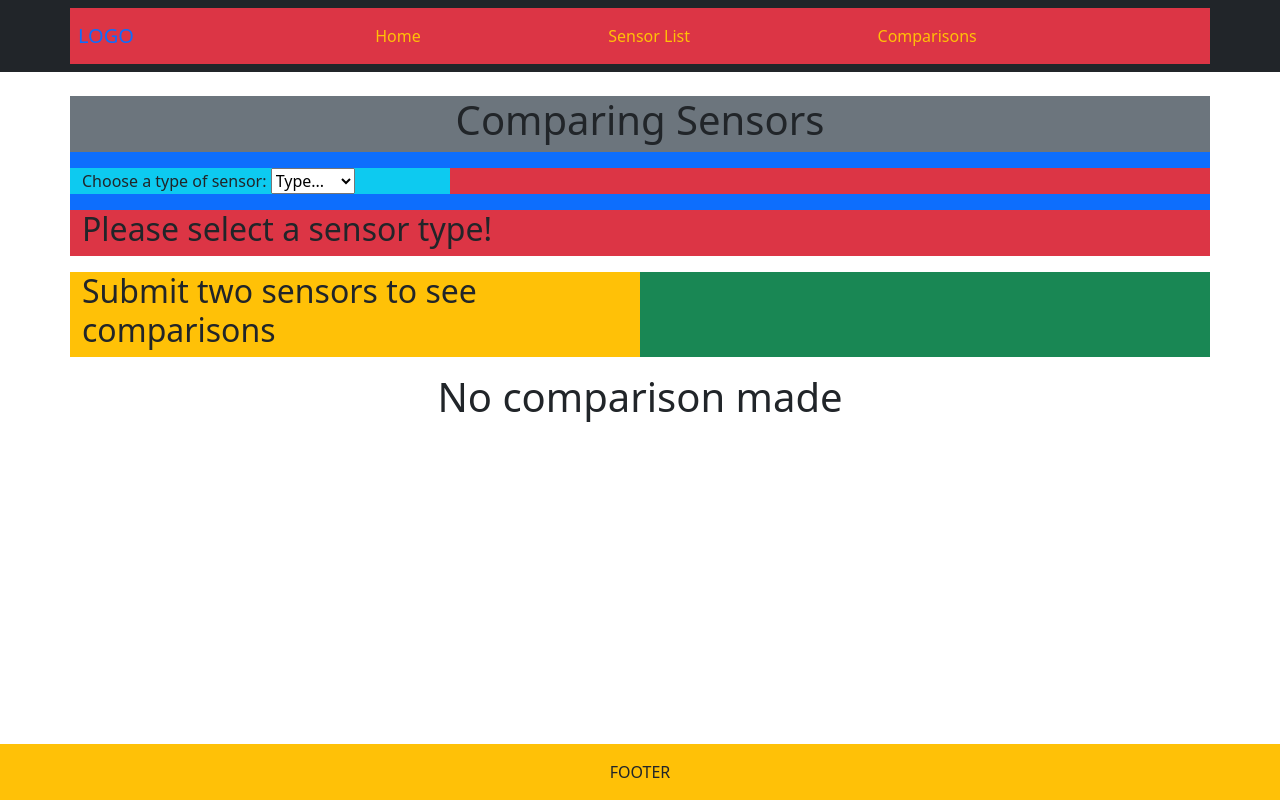
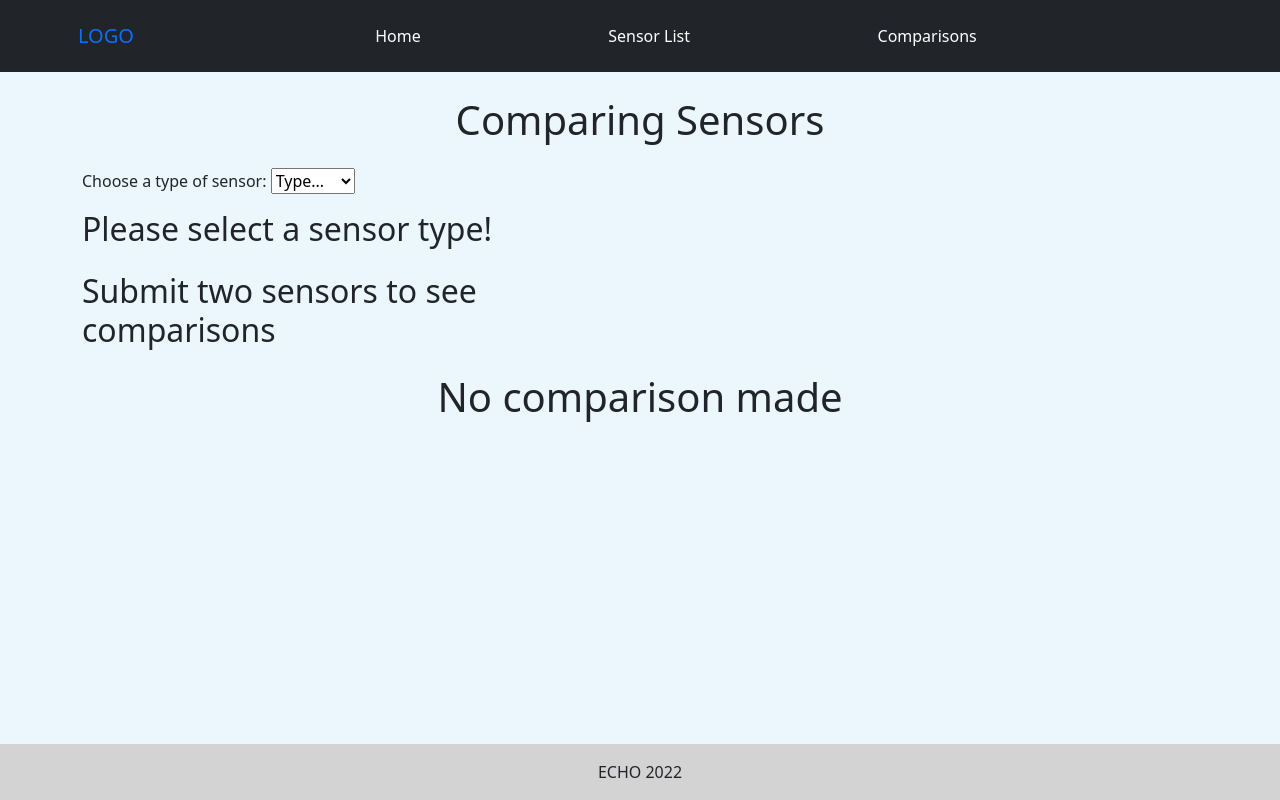
Before and after one commit to Xenterra/GroupProjectBackup, a Django app: page /comparisons/ in a window 1280 px wide. Run offline with Django 3.2, Linux system fonts and the light colour scheme; data comes from the database, SQL or seed files in the repository; some libraries are stand-ins or nearby versions.

Commit message:
pags updating

```diff
--- a/airMonitor/static/map.css
+++ b/airMonitor/static/map.css
@@ -35,3 +35,7 @@ th, td{
 th{
     background:#eee;
 }
+
+body{
+    background-color: rgb(235, 247, 252);
+}
--- a/airMonitor/templates/airMonitor/base.html
+++ b/airMonitor/templates/airMonitor/base.html
@@ -16,7 +16,9 @@
 
     <!-- Latest compiled JavaScript -->
     <script src="https://cdn.jsdelivr.net/npm/bootstrap@5.1.3/dist/js/bootstrap.bundle.min.js"></script>
-    <script src="https://cdnjs.cloudflare.com/ajax/libs/Chart.js/2.9.4/Chart.js"></script>
+    <!-- JavaScript: For displaying charts  -->
+    <script src="https://cdn.jsdelivr.net/npm/chart.js@2.9.3/dist/Chart.min.js"></script>
+
 
     <!-- For displaying map -->
     <script src='https://api.mapbox.com/mapbox-gl-js/v2.8.1/mapbox-gl.js'></script>
@@ -26,7 +28,7 @@
 <body class="d-flex flex-column min-vh-100">
     <!-- navigation bar -->
     <nav class="navbar navbar-expand-sm mb-3 bg-dark navbar-dark">
-        <div class="container bg-danger p-2">
+        <div class="container p-2">
 
             <!-- logo -->
             <a class="navbar-brand text-primary" href=""> LOGO
@@ -46,13 +48,13 @@
 
                     <!-- links -->
                     <li class="nav-item">
-                        <a class="nav-link text-warning" href="/" name="homeLink"> Home </a>
+                        <a class="nav-link text-white" href="/" name="homeLink"> Home </a>
                     </li>
                     <li class="nav-item">
-                        <a class="nav-link text-warning" href="/sensorListPage" name="listLink"> Sensor List </a>
+                        <a class="nav-link text-white" href="/sensorListPage" name="listLink"> Sensor List </a>
                     </li>
                     <li class="nav-item">
-                        <a class="nav-link text-warning" href="/comparisons" name="comparisonLink"> Comparisons </a>
+                        <a class="nav-link text-white" href="/comparisons" name="comparisonLink"> Comparisons </a>
                     </li>
 
                     <!-- others
@@ -73,8 +75,8 @@
     {% block content %}
     {% endblock %}
 
-    <footer class="mt-auto bg-warning p-3 text-center">
-        FOOTER
+    <footer class="mt-auto p-3 text-center" style="background-color: lightgrey;">
+        ECHO 2022
     </footer>
 
 
--- a/airMonitor/templates/airMonitor/comparisons.html
+++ b/airMonitor/templates/airMonitor/comparisons.html
@@ -3,15 +3,16 @@
 {% block title %} Comparisons {% endblock %}
 
 {% block content %}
+
 <h1 name="comparisonPage"></h1>
-<body>
 
 <!-- Container 1: Selection Area -->
-	<div class="container bg-primary">
+<div class="container">
 	<!-- Row 1: Title -->
-		<div class="row bg-secondary" style="text-align: center;">
+	<div class="row" style="text-align: center;">
 		<h1> Comparing Sensors </h1>
 	</div>
+
 	<script src="https://cdnjs.cloudflare.com/ajax/libs/jquery/3.6.0/jquery.min.js"></script>
 	<script>
 		$(document).ready(function(){
@@ -23,14 +24,13 @@
 	</script>
 
 	<!-- Row 2: Type Selection -->
-		<div class="row bg-success my-3">
+	<div class="row my-3">
 		<form action="" method="POST">
 			{% csrf_token %}
 			<!-- Row 1: Type Selection  -->
-				<div class="row bg-danger">
-					<!-- Column 1: sensor 1 -->
-					<div class="col-md-4 bg-info align-self-center">
-						<!-- <h2> Select sensor 1 </h2> -->
+			<div class="row align-self-center">
+				<!-- Column 1: Type Selection -->
+				<div class="col-md-4 align-self-center">
 					<label for="sensor1"> Choose a type of sensor: </label>
 					<select name="sType" id="sType">
 						<option value="x"> Type... </option>
@@ -42,25 +42,22 @@
 			</div>
 		</form>
 	</div>
-		<div class="compare" id="x">
+
+	<!-- Row 3(1): sensor selection statement  -->
+	<div class="row compare" id="x">
 		<form action="" method="POST">
 			{% csrf_token %}
-				<!-- Row 1: sensor selections  -->
-				<div class="row bg-danger">
-					<!-- Column 1: sensor 1 -->
-					<h2>Please select a sensor type!</h2>
-				</div>
+				<h2> Please select a sensor type! </h2>
 		</form>
 	</div>
 
-		<div class="compare" id="SDS011">
+	<!-- Row 3(2): sensor selection 1 SDS011 -->
+	<div class="row compare" id="SDS011">
 		<form action="" method="POST">
 			{% csrf_token %}
-				<!-- Row 1: sensor selections  -->
-				<div class="row bg-danger">
+			<div class="row">
 				<!-- Column 1: sensor 1 -->
-					<div class="col-md-4 bg-info align-self-center">
-						<!-- <h2> Select sensor 1 </h2> -->
+				<div class="col-md-4 align-self-center">
 					<label for="sensor1"> Choose first sensor: </label>
 					<select name="sensor1" id="sensor1">
 						{% for s in SDSsensors %}
@@ -68,9 +65,8 @@
 						{% endfor %}
 					</select>
 				</div>
-
 				<!-- Column 2: sensor 2 -->
-					<div class="col-md-4 bg-warning align-self-center">
+				<div class="col-md-4 align-self-center">
 					<!-- <h2> Select sensor 2 </h2> -->
 					<label for="sensor2">Choose second sensor:</label>
 					<select name="sensor2" id="sensor2">
@@ -79,7 +75,7 @@
 						{% endfor %}
 					</select>
 				</div>
-					<!-- Column 2: sensor 2 -->
+				<!-- Column 3: comparison button -->
 				<div class="col text-center align-self-center">
 					<button type="submit" class="btn btn-primary my-1"> Compare </button>
 					<!-- <input type="submit" value="Submit"> -->
@@ -87,14 +83,14 @@
 			</div>
 		</form>
 	</div>
+
+	<!-- Row 3(3): sensor selection 2 BME280 -->
 	<div class="compare" id="BME280">
 		<form action="" method="POST">
 			{% csrf_token %}
-				<!-- Row 1: sensor selections  -->
-				<div class="row bg-danger">
+			<div class="row">
 				<!-- Column 1: sensor 1 -->
-					<div class="col-md-4 bg-info align-self-center">
-						<!-- <h2> Select sensor 1 </h2> -->
+				<div class="col-md-4 align-self-center">
 					<label for="sensor1"> Choose first sensor: </label>
 					<select name="sensor1" id="sensor1">
 						{% for s in BMEsensors %}
@@ -102,10 +98,8 @@
 						{% endfor %}
 					</select>
 				</div>
-
 				<!-- Column 2: sensor 2 -->
-					<div class="col-md-4 bg-warning align-self-center">
-						<!-- <h2> Select sensor 2 </h2> -->
+				<div class="col-md-4 align-self-center">
 					<label for="sensor2">Choose second sensor:</label>
 					<select name="sensor2" id="sensor2">
 						{% for s in BMEsensors %}
@@ -113,7 +107,7 @@
 						{% endfor %}
 					</select>
 				</div>
-					<!-- Column 2: sensor 2 -->
+				<!-- Column 3: compa button -->
 				<div class="col text-center align-self-center">
 					<button type="submit" class="btn btn-primary my-1"> Compare </button>
 					<!-- <input type="submit" value="Submit"> -->
@@ -121,14 +115,14 @@
 			</div>
 		</form>
 	</div>
-		<div class="compare" id="DHT22">
+
+	<!-- Row 3(4): sensor selection 3 DHT22 -->
+	<div class="row compare" id="DHT22">
 		<form action="" method="POST">
 			{% csrf_token %}
-				<!-- Row 1: sensor selections  -->
-				<div class="row bg-danger">
+			<div class="row">
 				<!-- Column 1: sensor 1 -->
-					<div class="col-md-4 bg-info align-self-center">
-						<!-- <h2> Select sensor 1 </h2> -->
+				<div class="col-md-4 align-self-center">
 					<label for="sensor1"> Choose first sensor: </label>
 					<select name="sensor1" id="sensor1">
 						{% for s in DHTsensors %}
@@ -136,10 +130,8 @@
 						{% endfor %}
 					</select>
 				</div>
-
 				<!-- Column 2: sensor 2 -->
-					<div class="col-md-4 bg-warning align-self-center">
-						<!-- <h2> Select sensor 2 </h2> -->
+				<div class="col-md-4 align-self-center">
 					<label for="sensor2">Choose second sensor:</label>
 					<select name="sensor2" id="sensor2">
 						{% for s in DHTsensors %}
@@ -147,7 +139,7 @@
 						{% endfor %}
 					</select>
 				</div>
-					<!-- Column 2: sensor 2 -->
+				<!-- Column 3: comparison button -->
 				<div class="col text-center align-self-center">
 					<button type="submit" class="btn btn-primary my-1"> Compare </button>
 					<!-- <input type="submit" value="Submit"> -->
@@ -158,15 +150,15 @@
 </div>
 
 
-	<!-- Container 2: table and graph -->
-	<div class="container bg-dark my-3">
-		<div class="row bg-success">
-			<!-- Column 1: table -->
-			<div class="col-md-6 bg-warning mr-1 table-responsive">
+<!-- Container 2: Sensor location and information -->
+<div class="container my-3">
+	<div class="row table-responsive">
+		<!-- Column 1: sensor 1 (table) -->
+		<div class="col-md-6 col-xs-6 col-sm-6 mr-1 table-responsive">
 			{% if sList1 %}
 			<table class="table table-striped table-bordered table-hover align-middle caption-top w-100" style="text-align: center;">
-					<caption style="text-align:center; color: red;"> <b>Sensor 1 </b> </caption>
-					<thead class="table-danger">
+				<caption style="text-align: center; color: red;"> <b> Sensor 1 </b> </caption>
+				<thead class="table-secondary">
 					<tr>
 						<th>ID</th>
 						<th>Location ID</th>
@@ -177,7 +169,8 @@
 				<tr>
 					<td>{{sList1.sensorID}}</th>
 					<td>{{sList1.location_id}}</th>
-						<td><div id='map' style='width: 200px; height: 200px; '>
+					<td class="col d-flex align-items-center justify-content-center">
+						<div id='map' style='width: 200px; height: 200px;' >
 							<script>
 								mapboxgl.accessToken = 'pk.eyJ1IjoieGVudGVycmEiLCJhIjoiY2w0NW4wOHBzMDA3NDNrczA5bHVwaHZqbyJ9.-vV70Us_kN66fPKzCGSLxg';
 								var map = new mapboxgl.Map({
@@ -203,7 +196,8 @@
 									.addTo(map);
 								}
 							</script>
-						</div></td>
+						</div>
+					</td>
 					<td>
 						<form method="POST" action="/sensor/">
 							{% csrf_token %}
@@ -213,10 +207,12 @@
 				</tr>
 			</table>
 		</div>
-			<div class="col-md-6 bg-warning mr-2 table-responsive">
+
+		<!-- Column 2: sensor 2 (table) -->
+		<div class="col-md-6 col-xs-6 col-sm-6 mr-2 table-responsive">
 			<table class="table table-striped table-bordered table-hover align-middle caption-top w-100" style="text-align: center;">
 				<caption style="text-align:center; color: blue;"> <b>Sensor 2 </b> </caption>
-					<thead class="table-danger">
+				<thead class="table-secondary">
 					<tr>
 						<th>ID</th>
 						<th>Location ID</th>
@@ -227,7 +223,8 @@
 				<tr>
 					<td>{{sList2.sensorID}}</th>
 					<td>{{sList2.location_id}}</th>
-						<td><div id='map2' style='width: 200px; height: 200px; '>
+					<td <td class="col d-flex align-items-center justify-content-center">
+						<div id='map2' style='width: 200px; height: 200px; '>
 							<script>
 								mapboxgl.accessToken = 'pk.eyJ1IjoieGVudGVycmEiLCJhIjoiY2w0NW4wOHBzMDA3NDNrczA5bHVwaHZqbyJ9.-vV70Us_kN66fPKzCGSLxg';
 								var map = new mapboxgl.Map({
@@ -253,7 +250,8 @@
 									.addTo(map);
 								}
 							</script>
-						</div></td>
+						</div>
+					</td>
 					<td>
 						<form method="POST" action="/sensor/">
 							{% csrf_token %}
@@ -270,13 +268,21 @@
 	</div>
 </div>
 
+
+<!-- Container 3: charts -->
+<div class="container mb-3">
+
+	<!-- Charts SDS011 -->
 	{% if sType == "SDS011" %}
-<div id="container" style="margin:0 auto; width:100%;">
+	<!-- Chart 1 -->
+	<div class="row justify-content-center" id="container">
 		<canvas id="line-chart"></canvas>
 	</div>
-<div id="container" style="margin:0 auto; width:100%;">
+	<!-- Chart 2 -->
+	<div class="row mt-3 justify-content-center" id="container">
 		<canvas id="line-chart2"></canvas>
 	</div>
+
 	<script src="https://cdn.jsdelivr.net/npm/chart.js@2.9.3/dist/Chart.min.js"></script>
 	<script>
 		var config = {
@@ -328,14 +334,19 @@
 			window.myLine2 = new Chart(ctx2, config2);
 		};
 	</script>
+
+	<!-- Charts BME280 -->
 	{% elif sType == "BME280" %}
-<div id="container" style="margin:0 auto; width:80%;">
+	<!-- Chart 1 -->
+	<div class="row justify-content-center" id="container">
 		<canvas id="line-chart1"></canvas>
 	</div>
-<div id="container2" style="margin:0 auto; width: 80%;">
+	<!-- Chart 2 -->
+	<div class="row my-3 justify-content-center" id="container2">
 		<canvas id="line-chart2"></canvas>
 	</div>
-<div id="container3" style="margin:0 auto; width: 80%;">
+	<!-- Chart 3 -->
+	<div class="row justify-content-center" id="container3">
 		<canvas id="line-chart3"></canvas>
 	</div>
 
@@ -410,11 +421,15 @@
 			window.myLine3 = new Chart(ctx3, config3);
 		};
 	</script>
+
+	<!-- Charts DHT22 -->
 	{% elif sType == "DHT22" %}
-<div id="container" style="margin:0 auto; width:80%;">
+	<!-- Chart 1 -->
+	<div class="row justify-content-center" id="container">
 		<canvas id="line-chart1"></canvas>
 	</div>
-<div id="container2" style="margin:0 auto; width: 80%;">
+	<!-- Chart 2 -->
+	<div class="row mt-3 justify-content-center" id="container2">
 		<canvas id="line-chart2"></canvas>
 	</div>
 
@@ -469,7 +484,10 @@
 		};
 	</script>
 	{% else %}
-<h1 style="margin:0 auto; text-align: center">No comparison made</h1>
+	<h1 style="margin:0 auto; text-align: center"> No comparison made </h1>
 	{% endif %}
 
+</div>
+
+
 {% endblock %}
```
Also changed, not shown: airMonitor/templates/airMonitor/index.html (+18 -18 lines), airMonitor/templates/airMonitor/sensorListPage.html (+29 -20 lines), airMonitor/templates/airMonitor/sensor_BME.html (+73 -52 lines), airMonitor/templates/airMonitor/sensor_DHT.html (+70 -53 lines), airMonitor/templates/airMonitor/sensor_SDS.html (+61 -48 lines). Lines whose indentation alone changed are shown as unchanged.
